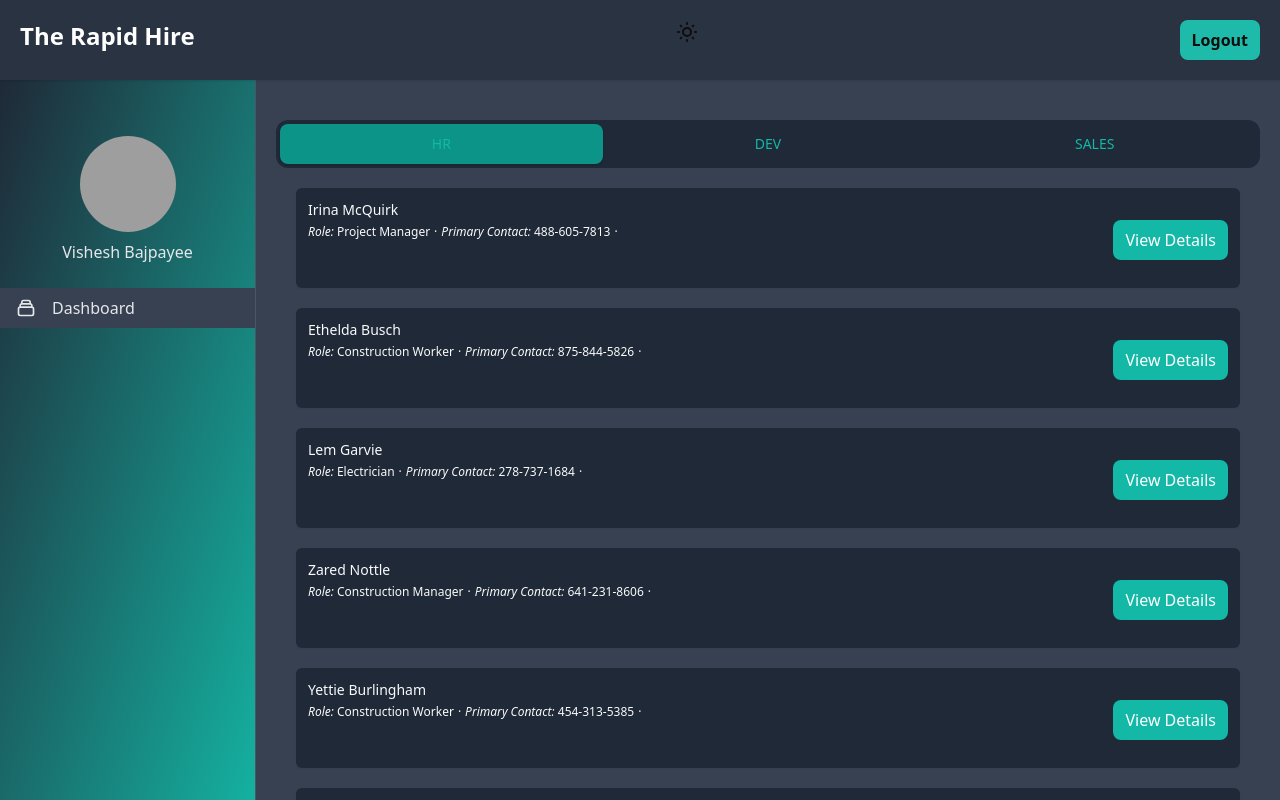
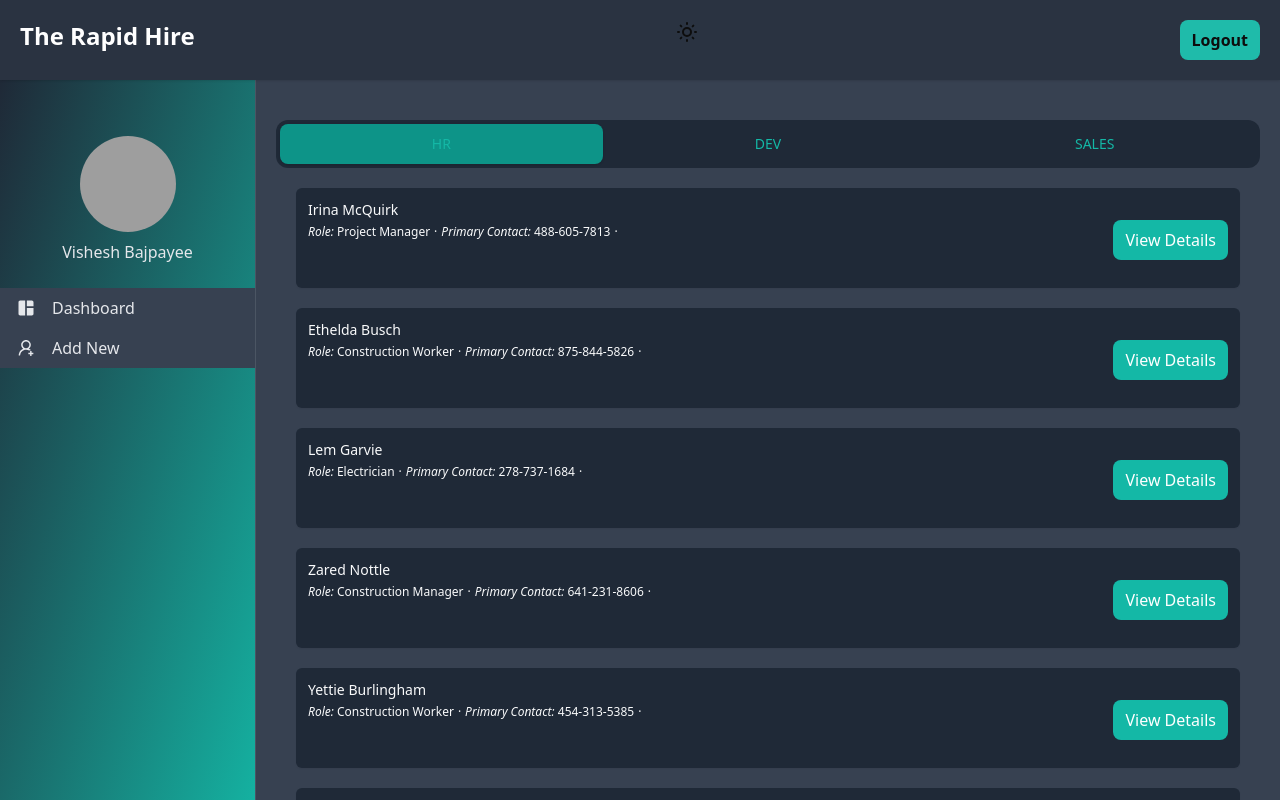
Before and after one commit to vishesh-baj/trh-family-app, a React (Create React App) app: page /dashboard in a window 1280 px wide. Shown: the top 800 px of the page. Built offline with nearby package versions, Linux system fonts and the light colour scheme; sample sign-in values are in the browser's storage; grey boxes are pictures that could not be loaded.

Commit message:
added react icons for sidebar instead of svgs

```diff
--- a/src/components/Navbar.jsx
+++ b/src/components/Navbar.jsx
@@ -1,8 +1,7 @@
 import React from "react";
 import { useSelector, useDispatch } from "react-redux";
-import { useNavigate } from "react-router-dom";
+import { Link, useNavigate } from "react-router-dom";
 import { triggerDarkMode } from "../features/user/DarkMode";
-
 const Navbar = () => {
   const darkMode = useSelector((state) => state.darkMode);
   const dispatch = useDispatch();
@@ -15,12 +14,12 @@ const Navbar = () => {
         <div className="container mx-auto py-5 px-5 flex justify-between ">
           {/* Company Logo */}
           <div>
-            <a
+            <Link
               className="text-xl font-bold text-gray-800 transition-colors duration-200 transform dark:text-white lg:text-2xl hover:text-gray-700 dark:hover:text-gray-300 hidden md:block"
-              href="/"
+              to="/"
             >
               The Rapid Hire
-            </a>
+            </Link>
           </div>
 
           {!darkMode && (
--- a/src/components/Sidebar.jsx
+++ b/src/components/Sidebar.jsx
@@ -1,6 +1,8 @@
 import React, { useState } from "react";
 // import { useSelector } from "react-redux";
 import { Link } from "react-router-dom";
+import { MdSpaceDashboard } from "react-icons/md";
+import { AiOutlineUserAdd } from "react-icons/ai";
 
 const Sidebar = () => {
   // const userData = useSelector((state) => state.userLogged);
@@ -74,27 +76,19 @@ const Sidebar = () => {
               {/* Sidebar links */}
 
               <Link to="/dashboard">
-                <a
-                  className="flex items-center px-4 py-2 text-gray-700 bg-gray-200 dark:bg-gray-700 dark:text-gray-200"
-                  href="/"
-                >
-                  <svg
-                    className="w-5 h-5"
-                    viewBox="0 0 24 24"
-                    fill="none"
-                    xmlns="http://www.w3.org/2000/svg"
-                  >
-                    <path
-                      d="M19 11H5M19 11C20.1046 11 21 11.8954 21 13V19C21 20.1046 20.1046 21 19 21H5C3.89543 21 3 20.1046 3 19V13C3 11.8954 3.89543 11 5 11M19 11V9C19 7.89543 18.1046 7 17 7M5 11V9C5 7.89543 5.89543 7 7 7M7 7V5C7 3.89543 7.89543 3 9 3H15C16.1046 3 17 3.89543 17 5V7M7 7H17"
-                      stroke="currentColor"
-                      strokeWidth="2"
-                      strokeLinecap="round"
-                      strokeLinejoin="round"
-                    />
-                  </svg>
+                <div className="flex items-center px-4 py-2 text-gray-700 bg-gray-200 dark:bg-gray-700 dark:text-gray-200">
+                  <MdSpaceDashboard size={20} />
 
                   <span className="mx-4 font-medium">Dashboard</span>
-                </a>
+                </div>
+              </Link>
+
+              <Link to="/new-entry">
+                <div className="flex items-center px-4 py-2 text-gray-700 bg-gray-200 dark:bg-gray-700 dark:text-gray-200">
+                  <AiOutlineUserAdd size={20} />
+
+                  <span className="mx-4 font-medium">Add New</span>
+                </div>
               </Link>
             </nav>
           </div>
--- a/src/pages/Layout.jsx
+++ b/src/pages/Layout.jsx
@@ -7,6 +7,7 @@ import { BrowserRouter as Router, Routes, Route } from "react-router-dom";
 import { useSelector } from "react-redux";
 import { triggerDarkMode } from "../app/helpers";
 import ProtectedRoute from "../routes/ProtectedRoute";
+import Form from "../components/Form";
 // Layout for the application to specify what exacly need to be renderd in the app component
 
 const Layout = ({ children }) => {
@@ -44,6 +45,8 @@ const Layout = ({ children }) => {
             }
           />
 
+          <Route path="/new-entry" element={<Form />} />
+
           <Route path="*" element={<ErrorPage />} />
         </Routes>
         {children[1]}
```
